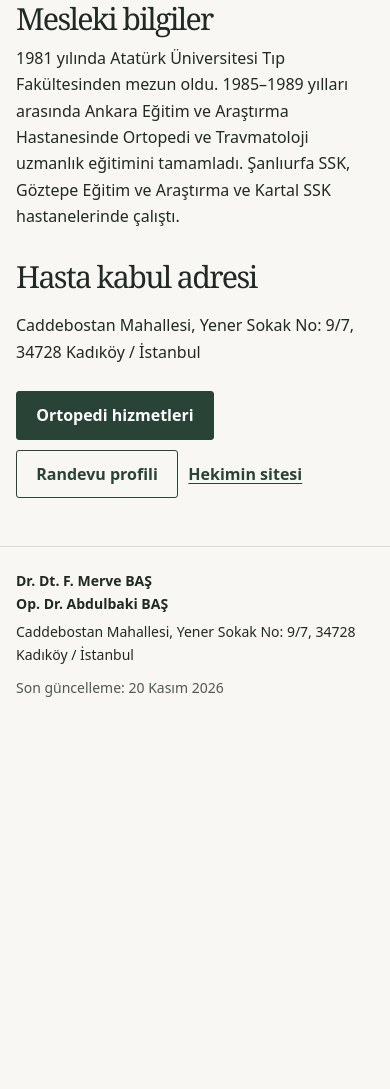
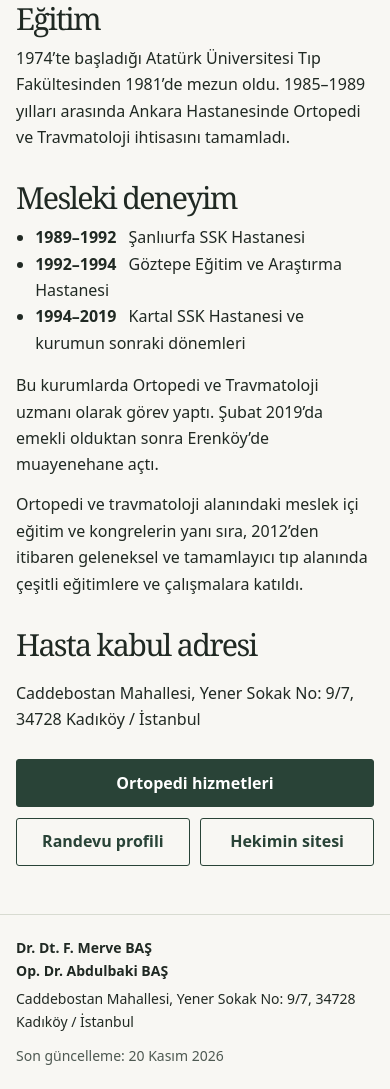
Before and after one commit to alperdigital/dental, a plain HTML site: page uzman-profili.html in a window 390 px wide. Shown: the part 812-1901 px from the top of the page. Before the commit the page ends 1533 px from the top, so only its background shows below. Drawn offline with Linux system fonts and the light colour scheme.

Commit message:
Expand physician biographies and refine profile links

```diff
--- /dev/null
+++ b/profiles.css
@@ -0,0 +1,38 @@
+.profile-actions {
+  display: grid;
+  grid-auto-flow: column;
+  grid-auto-columns: minmax(0, 1fr);
+  width: fit-content;
+  max-width: 100%;
+  text-align: center;
+  align-items: stretch;
+}
+
+.detail p + p {
+  margin-top: .85rem;
+}
+
+.profile-timeline {
+  margin-block: 0 1rem;
+  padding-inline-start: 1.2rem;
+}
+
+.profile-timeline strong {
+  margin-inline-end: .5rem;
+}
+
+@media (max-width: 680px) {
+  .profile-actions {
+    grid-template-columns: repeat(2, minmax(0, 1fr));
+    grid-auto-flow: row;
+    width: 100%;
+  }
+
+  .profile-actions .button {
+    padding-inline: .55rem;
+  }
+
+  .profile-actions .profile-primary {
+    grid-column: 1 / -1;
+  }
+}
--- a/uzman-profili.html
+++ b/uzman-profili.html
@@ -1,11 +1,29 @@
 <!doctype html>
 <html lang="tr">
-<head><meta charset="utf-8"><meta name="viewport" content="width=device-width, initial-scale=1"><meta name="description" content="Op. Dr. Abdulbaki BAŞ, Ortopedi ve Travmatoloji uzmanı."><title>Op. Dr. Abdulbaki BAŞ | Ortopedi ve Travmatoloji</title><link rel="stylesheet" href="site.css?v=20261120-4"></head>
+<head><meta charset="utf-8"><meta name="viewport" content="width=device-width, initial-scale=1"><meta name="description" content="Op. Dr. Abdulbaki BAŞ, Ortopedi ve Travmatoloji uzmanı."><title>Op. Dr. Abdulbaki BAŞ | Ortopedi ve Travmatoloji</title><link rel="stylesheet" href="site.css?v=20261120-5"><link rel="stylesheet" href="profiles.css"></head>
 <body><a class="skip" href="#main">İçeriğe geç</a><header class="top"><div class="wrap nav">
 <a class="brand" href="index.html"><span>Dr. Dt. F. Merve BAŞ</span> <span class="brand-divider">/</span> <span>Op. Dr. Abdulbaki BAŞ</span></a>
 <nav class="nav-links" aria-label="Ana menü"><a href="index.html#tedaviler">Tedaviler</a><a href="index.html#kadromuz">Kadromuz</a><a href="index.html#ilk-ziyaret">İlk Ziyaret</a><a href="iletisim.html">İletişim</a></nav>
 <a class="button" href="iletisim.html#randevu">Randevu talebi</a></div></header>
-<main id="main"><article class="wrap detail"><a class="link" href="index.html#kadromuz">Kadromuza dön</a><h1>Op. Dr. Abdulbaki BAŞ</h1><p class="lede">Ortopedi ve Travmatoloji Uzmanı</p><img class="detail-portrait" src="assets/abdulbaki-bas.webp" alt="" width="898" height="1000" loading="lazy"><h2>Mesleki bilgiler</h2><p>1981 yılında Atatürk Üniversitesi Tıp Fakültesinden mezun oldu. 1985–1989 yılları arasında Ankara Eğitim ve Araştırma Hastanesinde Ortopedi ve Travmatoloji uzmanlık eğitimini tamamladı. Şanlıurfa SSK, Göztepe Eğitim ve Araştırma ve Kartal SSK hastanelerinde çalıştı.</p><h2>Hasta kabul adresi</h2><address>Caddebostan Mahallesi, Yener Sokak No: 9/7, 34728 Kadıköy / İstanbul</address><div class="actions"><a class="button" href="index.html#ortopedi-hizmetleri">Ortopedi hizmetleri</a><a class="button secondary" href="https://www.doktortakvimi.com/profil/abdulbaki-bas">Randevu profili</a><a class="link" href="https://www.drabdulbakibas.com/">Hekimin sitesi</a></div></article></main><footer class="footer"><div class="wrap footer-layout"><div class="footer-address"><p><strong>Dr. Dt. F. Merve BAŞ</strong></p><p><strong>Op. Dr. Abdulbaki BAŞ</strong></p><p>Caddebostan Mahallesi, Yener Sokak No: 9/7, 34728 Kadıköy / İstanbul</p></div><p class="footer-updated">Son güncelleme: <time datetime="2026-11-20">20 Kasım 2026</time></p></div></footer>
+<main id="main">
+<article class="wrap detail">
+  <a class="link" href="index.html#kadromuz">Kadromuza dön</a>
+  <h1>Op. Dr. Abdulbaki BAŞ</h1><p class="lede">Ortopedi ve Travmatoloji Uzmanı</p>
+  <img class="detail-portrait" src="assets/abdulbaki-bas.webp" alt="" width="898" height="1000" loading="lazy">
+  <h2>Eğitim</h2>
+  <p>1974’te başladığı Atatürk Üniversitesi Tıp Fakültesinden 1981’de mezun oldu. 1985–1989 yılları arasında Ankara Hastanesinde Ortopedi ve Travmatoloji ihtisasını tamamladı.</p>
+  <h2>Mesleki deneyim</h2>
+  <ul class="profile-timeline">
+    <li><strong>1989–1992</strong> Şanlıurfa SSK Hastanesi</li>
+    <li><strong>1992–1994</strong> Göztepe Eğitim ve Araştırma Hastanesi</li>
+    <li><strong>1994–2019</strong> Kartal SSK Hastanesi ve kurumun sonraki dönemleri</li>
+  </ul>
+  <p>Bu kurumlarda Ortopedi ve Travmatoloji uzmanı olarak görev yaptı. Şubat 2019’da emekli olduktan sonra Erenköy’de muayenehane açtı.</p>
+  <p>Ortopedi ve travmatoloji alanındaki meslek içi eğitim ve kongrelerin yanı sıra, 2012’den itibaren geleneksel ve tamamlayıcı tıp alanında çeşitli eğitimlere ve çalışmalara katıldı.</p>
+  <h2>Hasta kabul adresi</h2>
+  <address>Caddebostan Mahallesi, Yener Sokak No: 9/7, 34728 Kadıköy / İstanbul</address>
+  <div class="actions profile-actions"><a class="button profile-primary" href="index.html#ortopedi-hizmetleri">Ortopedi hizmetleri</a><a class="button secondary" href="https://www.doktortakvimi.com/profil/abdulbaki-bas">Randevu profili</a><a class="button secondary" href="https://www.drabdulbakibas.com/">Hekimin sitesi</a></div>
+</article></main><footer class="footer"><div class="wrap footer-layout"><div class="footer-address"><p><strong>Dr. Dt. F. Merve BAŞ</strong></p><p><strong>Op. Dr. Abdulbaki BAŞ</strong></p><p>Caddebostan Mahallesi, Yener Sokak No: 9/7, 34728 Kadıköy / İstanbul</p></div><p class="footer-updated">Son güncelleme: <time datetime="2026-11-20">20 Kasım 2026</time></p></div></footer>
 
 
 </body></html>
```
Also changed, not shown: hekim-profili.html (+15 -2 lines).
